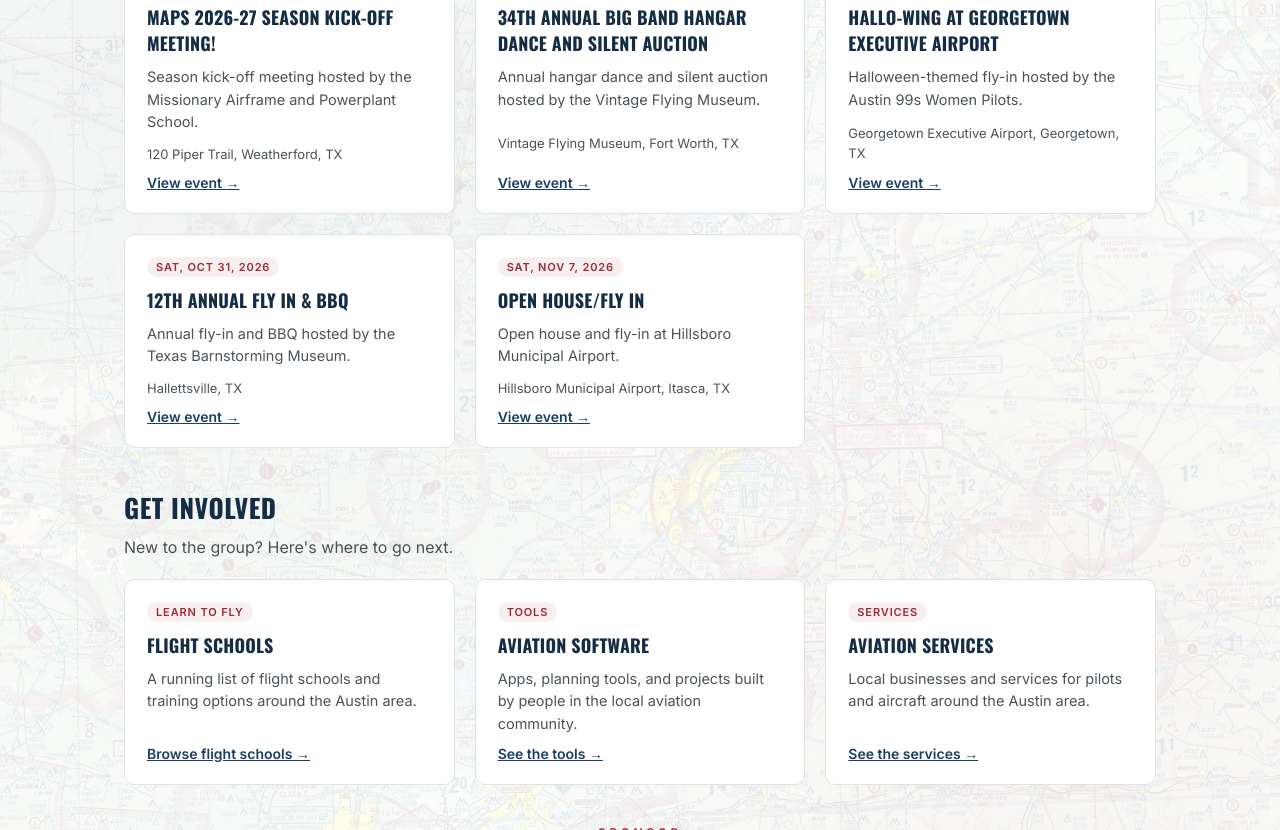
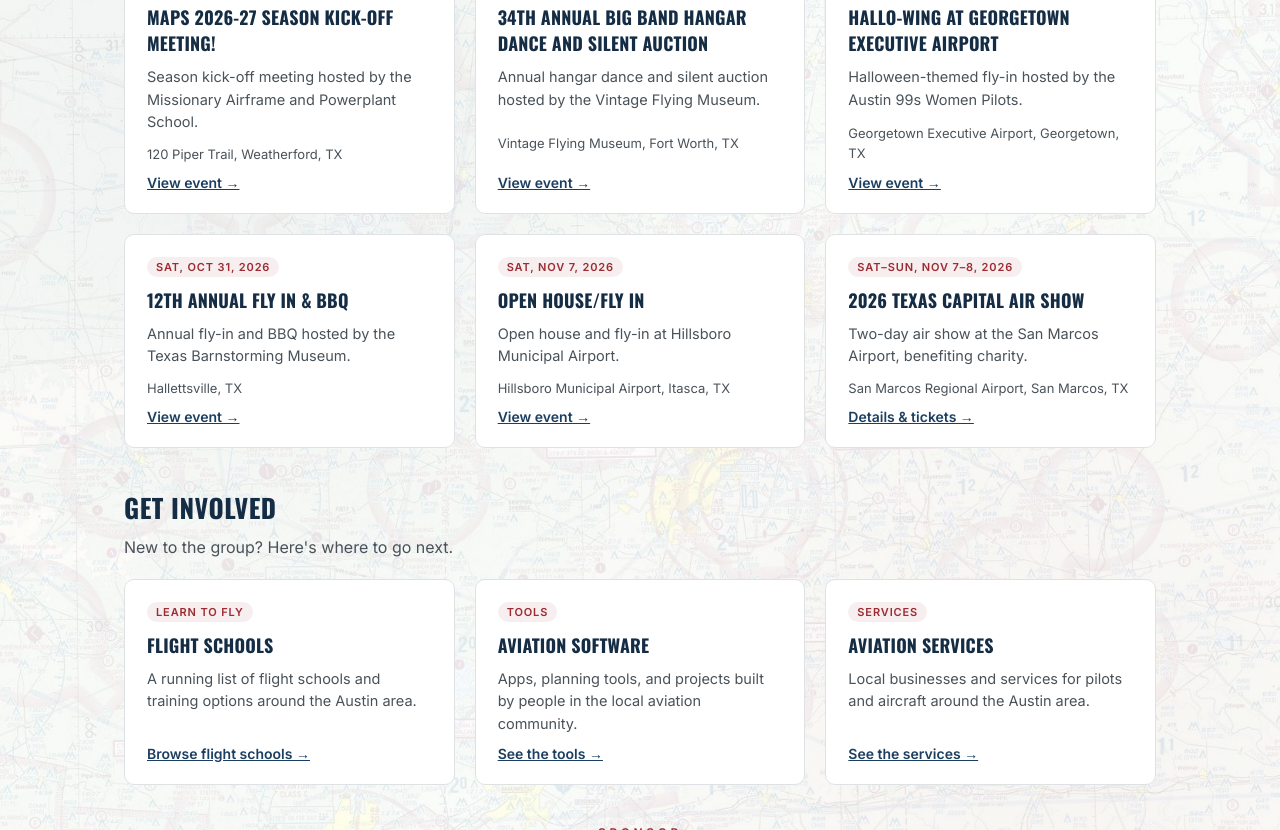
Before and after one commit to aboyden/austinpilots, a Jekyll site: the page built from index.html, in a window 1280 px wide and 900 px high, scrolled down 1176 px, cut to the strip 0-830 px from the top of the window. Built offline with Jekyll 4.4.1, drawn with Linux system fonts in a browser that asks for light colours.

Commit message:
Add 2026 Texas Capital Air Show to Upcoming Events (#9)
Claude-Session: https://claude.ai/code/session_01HZpUATa6F6eKakdgdxQm2V

Co-authored-by: Claude <noreply@anthropic.com>

```diff
--- a/index.html
+++ b/index.html
@@ -130,6 +130,13 @@ description: Austin Pilots — fly-outs, hangar talk, and monthly meetups for th
         <p style="font-size: 13px; color: var(--ink-soft);">Hillsboro Municipal Airport, Itasca, TX</p>
         <a class="card-link" href="https://www.facebook.com/events/1000-airport-blvd-hillsboro-tx/open-housefly-in/1178648901101910/" target="_blank" rel="noopener">View event &rarr;</a>
       </div>
+      <div class="card">
+        <span class="tag">Sat&ndash;Sun, Nov 7&ndash;8, 2026</span>
+        <h3>2026 Texas Capital Air Show</h3>
+        <p>Two-day air show at the San Marcos Airport, benefiting charity.</p>
+        <p style="font-size: 13px; color: var(--ink-soft);">San Marcos Regional Airport, San Marcos, TX</p>
+        <a class="card-link" href="https://texascapitalairshow.com" target="_blank" rel="noopener">Details &amp; tickets &rarr;</a>
+      </div>
     </div>
   </div>
 </section>
```
